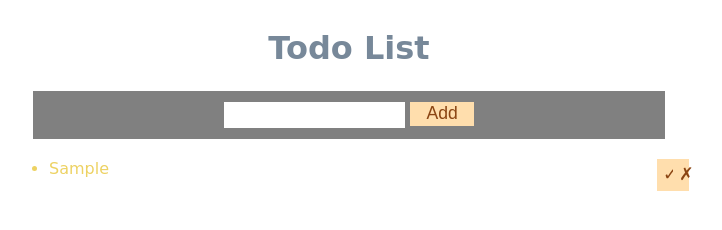
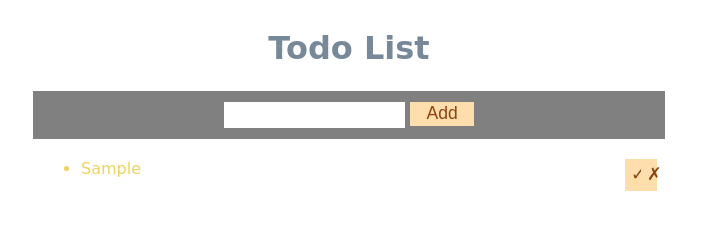
Before and after one commit to okhouja/todo-list, a website: page src/index.html in a window 1280 px wide. Both pictures are taken after typing "Sample" into the empty fields and a click on the button "Add". Shown: the whole page, without its empty margins (291-1013 px from the left). Drawn offline with nearby package versions, Linux system fonts and the light colour scheme; files that its build step writes are made by us from their sources; a web font is replaced by a local one.

Commit message:
Todo App

```diff
--- a/src/scss/abstracts/_variables.scss
+++ b/src/scss/abstracts/_variables.scss
@@ -44,8 +44,7 @@ button {
 }
 li {
   margin: 2px auto;
-
-  width: 50vw;
+  width: 45vw;
   height: 3rem;
   max-width: 50vw;
   word-wrap: break-word;
```
